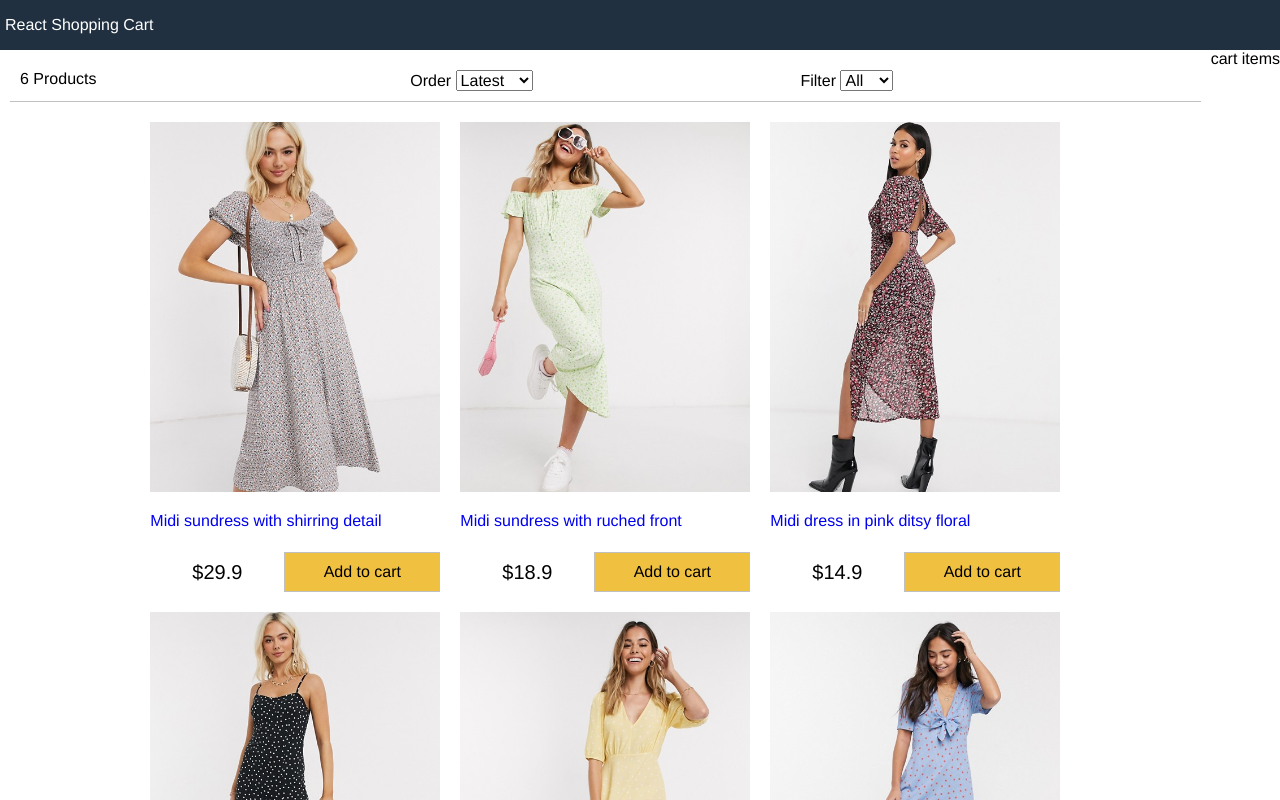
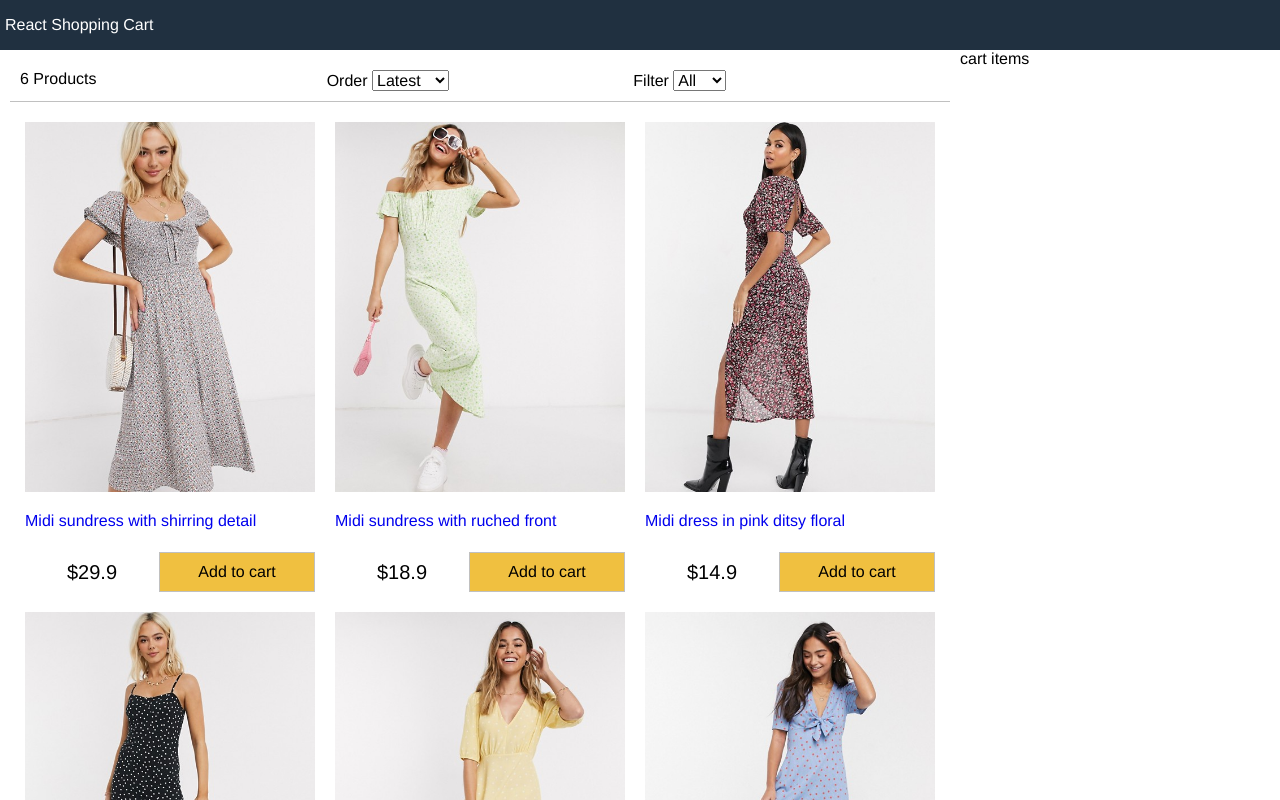
Before and after one commit to MohammadMustafaFsd/react-shopping-cart, a React (Create React App) app: page / in a window 1280 px wide. Shown: the top 800 px of the page. Built offline with nearby package versions, Linux system fonts and the light colour scheme.

Commit message:
Fixing style issue in sidebar

```diff
--- a/src/App.js
+++ b/src/App.js
@@ -66,7 +66,7 @@ class App extends React.Component {
               ></Filter>
               <Products products={this.state.products}></Products>
             </div>
-            <div className="Sidebar">cart items</div>
+            <div className="sidebar">cart items</div>
           </div>
         </main>
         <footer>All rights is reserved</footer>
```
